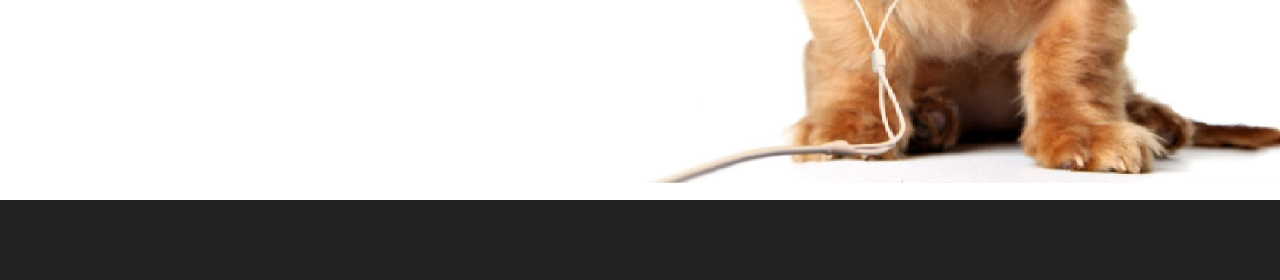
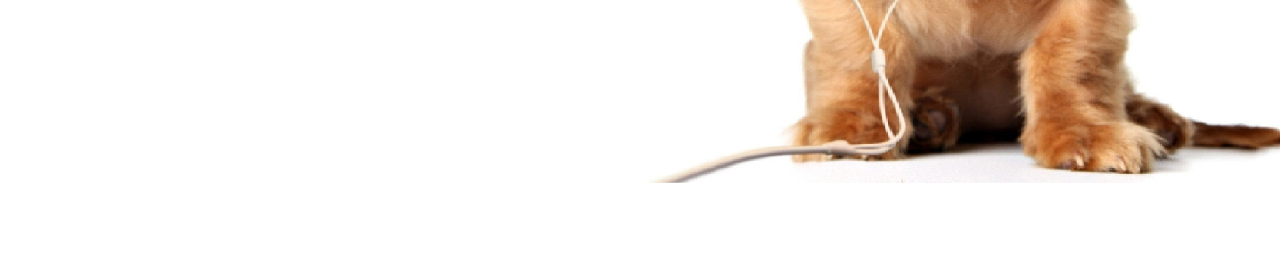
Before and after one commit to elizabethpareja/iGonz, a Flask app: template templates/cancion.html in a window 1280 px wide. Shown: the part 520-800 px from the top of the page. Run offline with Flask 2, Linux system fonts and the light colour scheme; the template is opened without the code that fills it, so the values that code supplies are empty; some libraries are stand-ins or nearby versions.

Commit message:
Add files via upload

```diff
--- a/templates/album.html
+++ b/templates/album.html
@@ -21,7 +21,7 @@
 <script src="https://cdnjs.cloudflare.com/ajax/libs/popper.js/1.14.3/umd/popper.min.js" integrity="sha384-ZMP7rVo3mIykV+2+9J3UJ46jBk0WLaUAdn689aCwoqbBJiSnjAK/l8WvCWPIPm49" crossorigin="anonymous"></script>
 <script src="https://stackpath.bootstrapcdn.com/bootstrap/4.1.3/js/bootstrap.min.js" integrity="sha384-ChfqqxuZUCnJSK3+MXmPNIyE6ZbWh2IMqE241rYiqJxyMiZ6OW/JmZQ5stwEULTy" crossorigin="anonymous"></script>
 </head>
-<body style="background-color: #222">
+<body style="background-color: #FFFFFF">
 
 <img src="{{ url_for('static', filename='images/backgrounds/5.png') }}" style="position: absolute;left: 0;top: 0;width: 100%; min-width: 700px;z-index: -1" />
 
--- a/templates/autor.html
+++ b/templates/autor.html
@@ -21,7 +21,7 @@
 <script src="https://cdnjs.cloudflare.com/ajax/libs/popper.js/1.14.3/umd/popper.min.js" integrity="sha384-ZMP7rVo3mIykV+2+9J3UJ46jBk0WLaUAdn689aCwoqbBJiSnjAK/l8WvCWPIPm49" crossorigin="anonymous"></script>
 <script src="https://stackpath.bootstrapcdn.com/bootstrap/4.1.3/js/bootstrap.min.js" integrity="sha384-ChfqqxuZUCnJSK3+MXmPNIyE6ZbWh2IMqE241rYiqJxyMiZ6OW/JmZQ5stwEULTy" crossorigin="anonymous"></script>
 </head>
-<body style="background-color: #222">
+<body style="background-color: #FFFFFF">
 
 <img src="{{ url_for('static', filename='images/backgrounds/5.png') }}" style="position: absolute;left: 0;top: 0;width: 100%; min-width: 700px;z-index: -1" />
 
--- a/templates/cancion.html
+++ b/templates/cancion.html
@@ -21,7 +21,7 @@
 <script src="https://cdnjs.cloudflare.com/ajax/libs/popper.js/1.14.3/umd/popper.min.js" integrity="sha384-ZMP7rVo3mIykV+2+9J3UJ46jBk0WLaUAdn689aCwoqbBJiSnjAK/l8WvCWPIPm49" crossorigin="anonymous"></script>
 <script src="https://stackpath.bootstrapcdn.com/bootstrap/4.1.3/js/bootstrap.min.js" integrity="sha384-ChfqqxuZUCnJSK3+MXmPNIyE6ZbWh2IMqE241rYiqJxyMiZ6OW/JmZQ5stwEULTy" crossorigin="anonymous"></script>
 </head>
-<body style="background-color: #222">
+<body style="background-color: #FFFFFF">
 
 <img src="{{ url_for('static', filename='images/backgrounds/5.png') }}" style="position: absolute;left: 0;top: 0;width: 100%; min-width: 700px;z-index: -1" />
 
--- a/templates/genero.html
+++ b/templates/genero.html
@@ -21,7 +21,7 @@
 <script src="https://cdnjs.cloudflare.com/ajax/libs/popper.js/1.14.3/umd/popper.min.js" integrity="sha384-ZMP7rVo3mIykV+2+9J3UJ46jBk0WLaUAdn689aCwoqbBJiSnjAK/l8WvCWPIPm49" crossorigin="anonymous"></script>
 <script src="https://stackpath.bootstrapcdn.com/bootstrap/4.1.3/js/bootstrap.min.js" integrity="sha384-ChfqqxuZUCnJSK3+MXmPNIyE6ZbWh2IMqE241rYiqJxyMiZ6OW/JmZQ5stwEULTy" crossorigin="anonymous"></script>
 </head>
-<body style="background-color: #222">
+<body style="background-color: #FFFFFF">
 
 <img src="{{ url_for('static', filename='images/backgrounds/5.png') }}" style="position: absolute;left: 0;top: 0;width: 100%; min-width: 700px;z-index: -1" />
 
```
Also changed, not shown: README.md.
